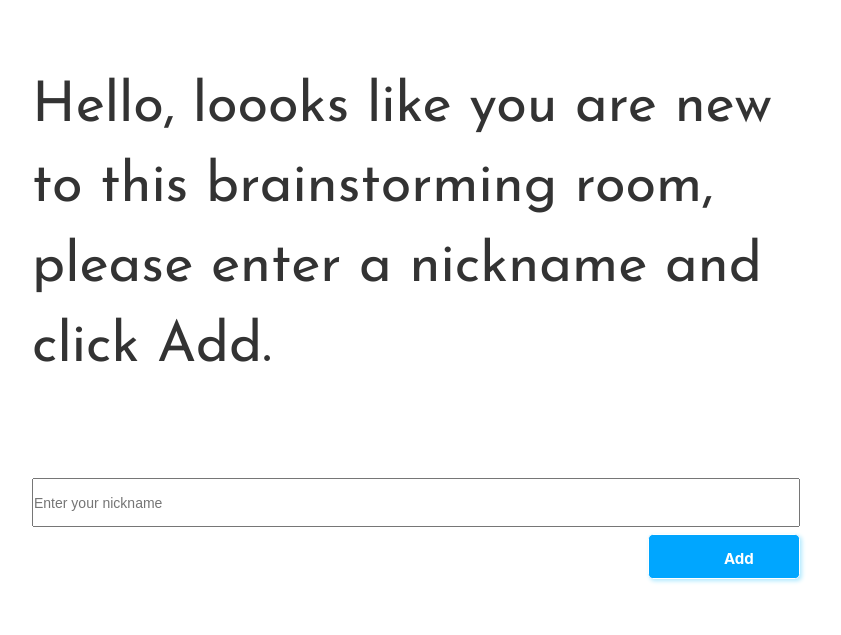
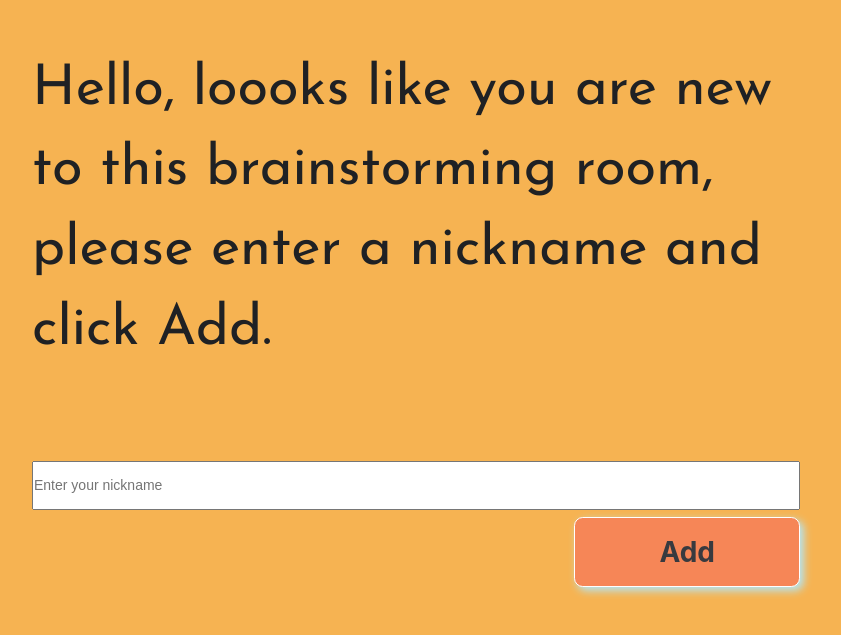
Before and after one commit to SofiaZaid/BrainstormingApp, a React (Create React App) app in the folder Frontend/: page /room/1 in a window 1280 px wide. Shown: the part 165-800 px from the top of the page, without its empty margins (224-1065 px from the left). Built offline with nearby package versions, Linux system fonts and the light colour scheme.

Commit message:
Added new color scheme to webapp, also extracted some common css code for buttons to separate css-file.

```diff
--- a/Frontend/src/components/BrainstormingRoom/BrainstormingRoom.css
+++ b/Frontend/src/components/BrainstormingRoom/BrainstormingRoom.css
@@ -12,6 +12,7 @@
   width: 100%;
   position: absolute;
   font-family: "Josefin Sans", sans-serif;
+  background-color: #f6b352;
 }
 
 #addMessageButton {
@@ -19,7 +20,7 @@
   grid-column: 2 / span 1;
   padding: 1em;
   margin: 1em;
-  background-color: pink;
+  background-color: #f68657;
   font-weight: bold;
   font-family: Arial, Helvetica, sans-serif;
 }
--- /dev/null
+++ b/Frontend/src/components/Button/Button.css
@@ -0,0 +1,23 @@
+.buttonBeforeHover {
+  border-radius: 0.313em;
+  font-size: 2em;
+  padding: 0.5em 3em;
+  cursor: pointer;
+  color: #383a3f;
+  background-color: #f68657;
+  font-family: -apple-system, BlinkMacSystemFont, "Segoe UI", Roboto, Oxygen,
+    Ubuntu, Cantarell, "Open Sans", "Helvetica Neue", sans-serif;
+  font-weight: bold;
+  border: 0.063em solid #fff;
+  box-shadow: 0.125em 0.125em 0.313em #afe9ff;
+  transition-duration: 0.5s;
+  -webkit-transition-duration: 0.5s;
+  -moz-transition-duration: 0.5s;
+}
+
+.buttonBeforeHover:hover {
+  background-color: #f6b352;
+  color: #fff;
+  border: 0.063em solid #006398;
+  box-shadow: 0.125em 0.125em 1.25em #afe9ff;
+}
--- a/Frontend/src/components/Homepage/Homepage.css
+++ b/Frontend/src/components/Homepage/Homepage.css
@@ -2,6 +2,10 @@
   margin: 0;
   padding: 0;
   box-sizing: border-box;
+}
+
+body {
+  background-color: #f6b352;
 }
 
 .wrapper {
@@ -17,14 +21,11 @@
 }
 
 #newRoomButton {
-  background-color: pink;
   font-weight: bold;
-  height: 5em;
-  width: 8em;
   margin-right: 1em;
   margin-top: 1em;
   grid-area: 2 / 2 / 2 / 2;
-  font-size: 0.8em;
+  font-size: 0.5;
   align-self: flex-start;
 }
 
@@ -35,6 +36,7 @@
   padding-left: 1em;
   padding-right: 1em;
   font-weight: bolder;
+  color: #1f2124;
 }
 
 #introText {
@@ -44,6 +46,7 @@
   font-size: 1.2em;
   font-weight: bolder;
   justify-self: center;
+  color: #1f2124;
 }
 
 @media (min-width: 390px) {
--- a/Frontend/src/components/Homepage/Homepage.js
+++ b/Frontend/src/components/Homepage/Homepage.js
@@ -1,4 +1,5 @@
 import React from "react";
+import "../Button/Button.css";
 import "./Homepage.css";
 import { baseURL as URL } from "../../Settings/Constants";
 
@@ -14,7 +15,7 @@ const homepage = props => {
   return (
     <div className="wrapper">
       <h1 id="headlineHomepage">The brainstorming app</h1>
-      <button id="newRoomButton" onClick={getNewRoom}>
+      <button class="buttonBeforeHover" id="newRoomButton" onClick={getNewRoom}>
         Click for new brainstorming room
       </button>
       <span id="introText">
--- a/Frontend/src/components/NickNameSet/NickNameSet.css
+++ b/Frontend/src/components/NickNameSet/NickNameSet.css
@@ -22,6 +22,7 @@
   text-align: start;
   padding-top: 1.5em;
   padding-bottom: 1.5em;
+  color: #1f2124;
 }
 
 #nickNameField {
@@ -31,35 +32,16 @@
   justify-self: stretch;
   align-self: end;
   font-family: Arial, Helvetica, sans-serif;
+  color: #383a3f;
 }
 
 #addNickNameButton {
   grid-row: 4 / 5;
   grid-column: 4 / 5;
   justify-self: end;
-  width: 10em;
-  height: 3em;
   border-radius: 0.313em;
-  font-size: 1em;
-  padding: 0.875em 5em;
-  cursor: pointer;
-  color: #fff;
-  background-color: #00a6ff;
-  font-size: 1.5rem;
-  font-family: -apple-system, BlinkMacSystemFont, "Segoe UI", Roboto, Oxygen,
-    Ubuntu, Cantarell, "Open Sans", "Helvetica Neue", sans-serif;
-  font-weight: bold;
-  border: 0.063em solid #fff;
-  box-shadow: 0.125em 0.125em 0.313em #afe9ff;
-  transition-duration: 0.5s;
-  -webkit-transition-duration: 0.5s;
-  -moz-transition-duration: 0.5s;
-}
-
-#addNickNameButton:hover {
-  color: #006398;
-  border: 0.063em solid #006398;
-  box-shadow: 0.125em 0.125em 1.25em #afe9ff;
+  font-size: 2em;
+  padding: 0.5em 3em;
 }
 
 @media (min-width: 740px) {
--- a/Frontend/src/components/NickNameSet/NickNameSet.js
+++ b/Frontend/src/components/NickNameSet/NickNameSet.js
@@ -51,6 +51,7 @@ class NickNameSet extends Component {
           />
           <br />
           <button
+            class="buttonBeforeHover"
             type="button"
             id="addNickNameButton"
             onClick={() => this.setNickName(this.refs.nickNameField.value)}
```
